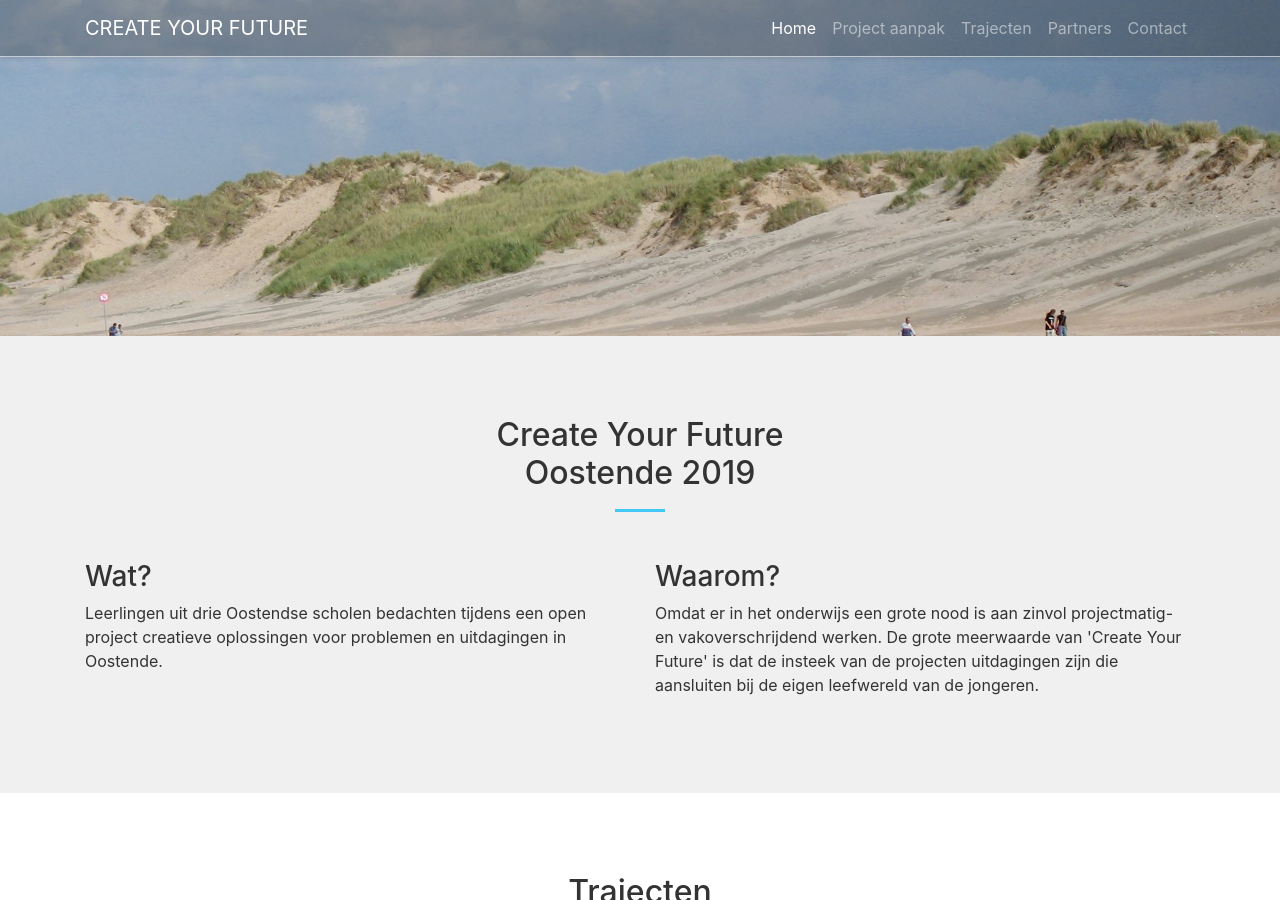
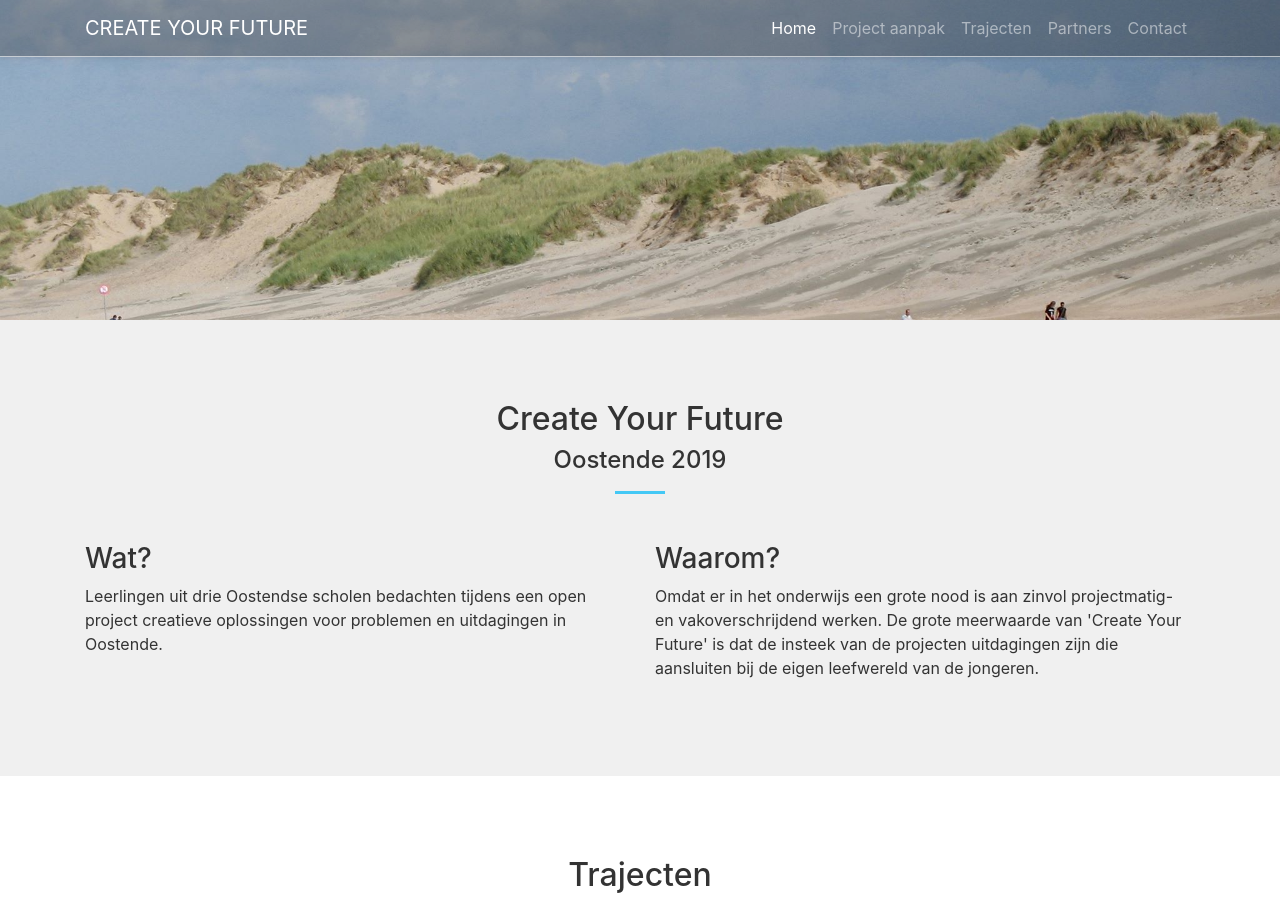
Before and after one commit to huysentruitw/create-your-future-website, a Jekyll site: the page built from docs/index.html, in a window 1280 px wide and 900 px high. Built offline with Jekyll 4.4.1, drawn with Linux system fonts in a browser that asks for light colours.

Commit message:
Cleanup broken HTML in index.html

```diff
--- a/docs/index.html
+++ b/docs/index.html
@@ -14,22 +14,15 @@
    title: Contact
 ---
 <header id="home" class="home">
-  <div class="header-content container">
-    <div class="row">
-      <div class="col-lg-6 offset-lg-6 text-right">
-
-        </p>
-      </div>
-    </div>
-  </div>
+  <div class="header-content container"></div>
 </header>
 
 <section id="aanpak" class="alternate">
   <div class="container">
     <div class="row">
       <div class="col-lg-8 offset-lg-2 text-center">
-        <h2>Create Your Future<br>
-        Oostende 2019</h2>
+        <h2>Create Your Future</h2>
+        <h4>Oostende 2019</h4>
         <hr>
       </div>
     </div>
@@ -42,11 +35,6 @@
       <div class="col-sm-6">
         <h3>Waarom?</h3>
         <p>Omdat er in het onderwijs een grote nood is aan zinvol projectmatig- en vakoverschrijdend werken. De grote meerwaarde van 'Create Your Future' is dat de insteek van de projecten uitdagingen zijn die aansluiten bij de eigen leefwereld van de jongeren.</p>
-
-
-
-
-        </p>
       </div>
     </div>
   </div>
@@ -77,16 +65,6 @@
   </div>
 </section>
 
-
-
-
-
-            </p>
-      </div>
-    </div>
-  </div>
-</section>
-
 <section id="partners" class="alternate">
   <div class="container">
     <div class="row">
```
